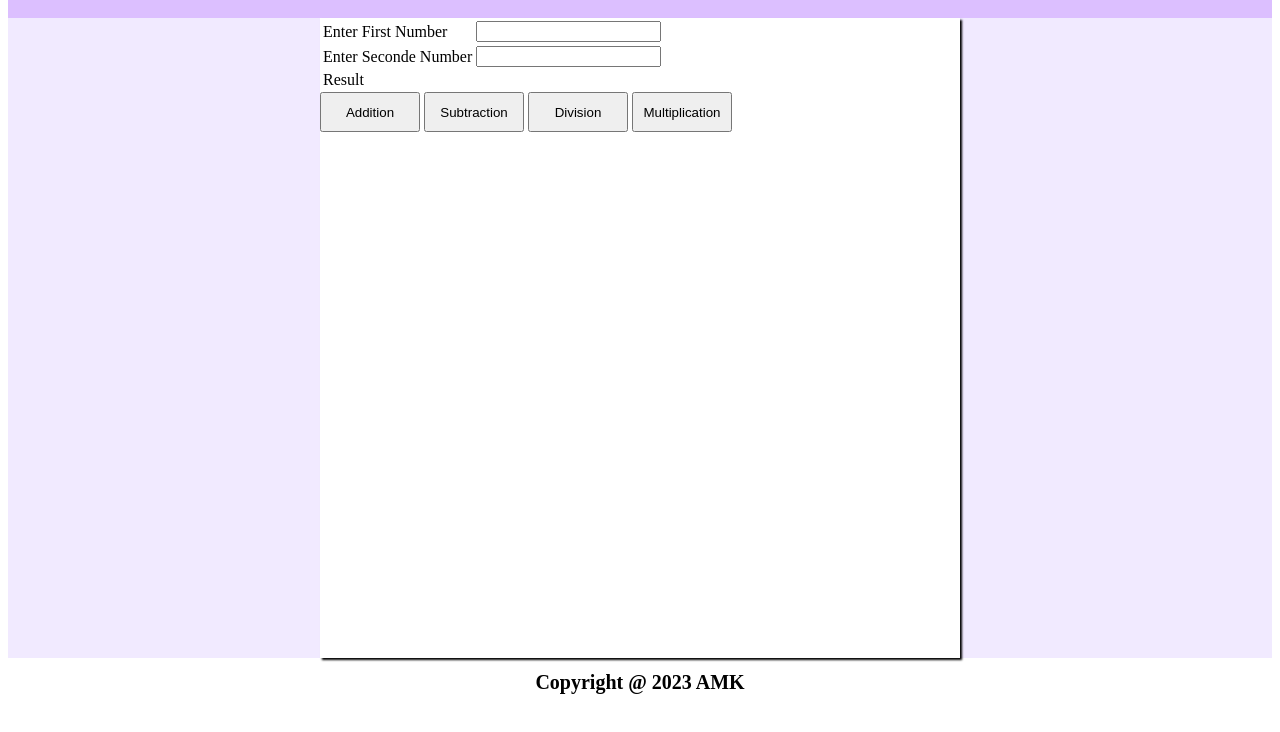
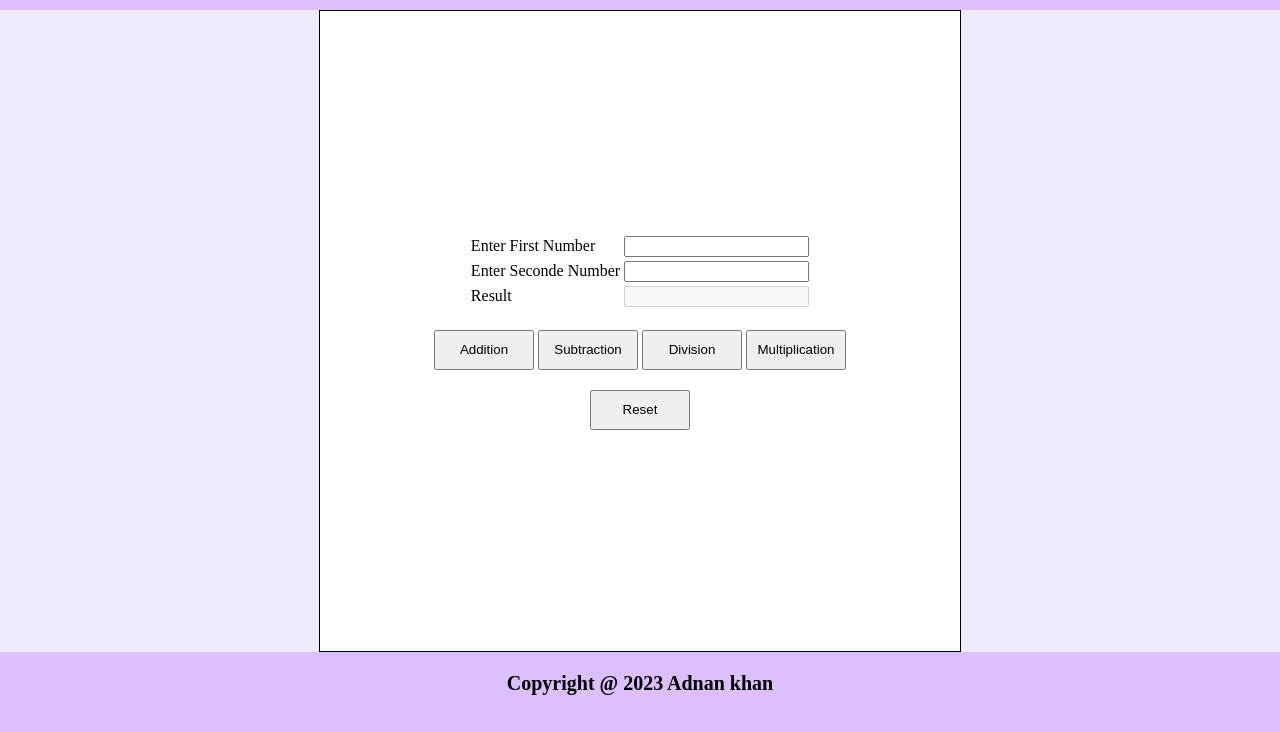
Before and after one commit to KDAC-adnan/WPT, a plain HTML site: page Assignment02/index.html in a window 1280 px wide. Shown: the part 80-812 px from the top of the page. Drawn offline with Linux system fonts and the light colour scheme.

Commit message:
Assignment 02 add functionalities

```diff
--- a/Assignment02/index.html
+++ b/Assignment02/index.html
@@ -14,6 +14,7 @@
     </header>
     <section>
       <div class="calculator-body">
+        <div class="table-container">
           <table>
             <tr>
               <td>Enter First Number</td>
@@ -25,9 +26,11 @@
             </tr>
             <tr>
               <td>Result</td>
-            <td><span class="result"></span></td>
+              <td><input type="number" id="result" disabled /></td>
             </tr>
           </table>
+        </div>
+        <div class="buttons-container">
           <button onclick="addition()" class="btn addition">Addition</button>
           <button onclick="subtraction()" class="btn subtraction">
             Subtraction
@@ -37,30 +40,38 @@
             Multiplication
           </button>
         </div>
+        <div class="reset-container">
+          <button onclick="reset()" class="btn reset">Reset</button>
+        </div>
+      </div>
     </section>
-    <footer class="footer">
+    <div class="footer-container">
       <span class="copyright"></span>
-    </footer>
+    </div>
     <script>
       const date = new Date();
+
+      //Copy right in footer section
       let para = document.querySelector(".copyright");
-      para.textContent = `Copyright @ ${date.getFullYear()} AMK`;
+      para.textContent = `Copyright @ ${date.getFullYear()} Adnan khan`;
+
+      //Function for all calculations
       function addition() {
         let num1 = parseInt(document.getElementById("first-number").value);
         let num2 = parseInt(document.getElementById("second-number").value);
         if (!isNaN(num1) && !isNaN(num2)) {
-          let result = document.querySelector(".result");
-          result.textContent = `${num1 + num2}`;
+          let result = document.getElementById("result");
+          result.value = `${num1 + num2}`;
         } else {
-          console.log("Invalid input. Please enter valid numbers.");
+          console.assert("Invalid input. Please enter valid numbers.");
         }
       }
       function subtraction() {
         let num1 = parseInt(document.getElementById("first-number").value);
         let num2 = parseInt(document.getElementById("second-number").value);
         if (!isNaN(num1) && !isNaN(num2)) {
-            let result = document.querySelector(".result");
-          result.textContent = `${num1-num2}`;
+          let result = document.getElementById("result");
+          result.value = `${num1 - num2}`;
         } else {
           console.log("Invalid input. Please enter valid numbers.");
         }
@@ -69,8 +80,8 @@
         let num1 = parseInt(document.getElementById("first-number").value);
         let num2 = parseInt(document.getElementById("second-number").value);
         if (!isNaN(num1) && !isNaN(num2)) {
-            let result = document.querySelector(".result");
-          result.textContent = `${num1*num2}`;
+          let result = document.getElementById("result");
+          result.value = `${num1 * num2}`;
         } else {
           console.log("Invalid input. Please enter valid numbers.");
         }
@@ -79,12 +90,18 @@
         let num1 = parseInt(document.getElementById("first-number").value);
         let num2 = parseInt(document.getElementById("second-number").value);
         if (!isNaN(num1) && !isNaN(num2)) {
-            let result = document.querySelector(".result");
-          result.textContent = `${num1 / num2}`;
+          let result = document.getElementById("result");
+          result.value = `${num1 / num2}`;
         } else {
           console.log("Invalid input. Please enter valid numbers.");
         }
       }
+
+      function reset() {
+        document.getElementById("first-number").value = "";
+        document.getElementById("second-number").value = "";
+        document.getElementById("result").value = "";
+      }
     </script>
   </body>
 </html>
--- a/Assignment02/style.css
+++ b/Assignment02/style.css
@@ -1,3 +1,7 @@
+body{
+    margin: 0px;
+    height: 100%;
+}
 
 section
 {
@@ -21,17 +25,40 @@ section
     height: 80vh;
     width: 80vh;
     background-color: #fff;
-    box-shadow: 2px 2px 2px;
+    border: 1px solid black;
+    display: flex;
+    justify-content: center;
+    flex-direction: column;
+    align-items: center;
 }
-
-.footer
+.table-container
 {
     display: flex;
+    justify-content: space-around;
+    flex-direction: column;
+    margin: 10px 10px;
+}
+.buttons-container
+{
+    margin: 10px 10px;
+}
+.reset-container
+{
+    margin: 10px 10px;
+}
+.footer-container
+{
+    position: absolute;
+    padding-top: 20px;
+    height: 60px;
+    width: 100%;
+    background-color: #DCBFFF;
+    display: flex;
     justify-content: center;
-    margin-top:1%;
     font-size: 20px;
     font-weight: bold;
 }
+
 
 .btn
 {
```
Lines whose indentation alone changed are shown as unchanged.
